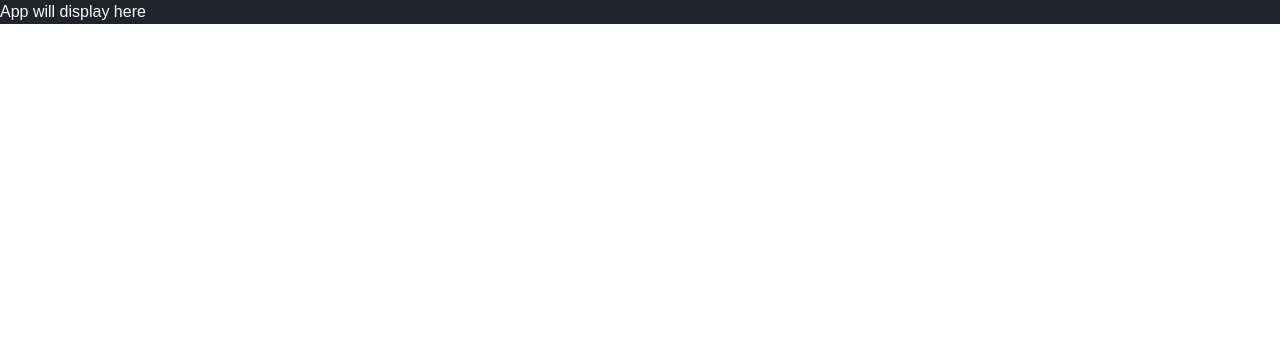
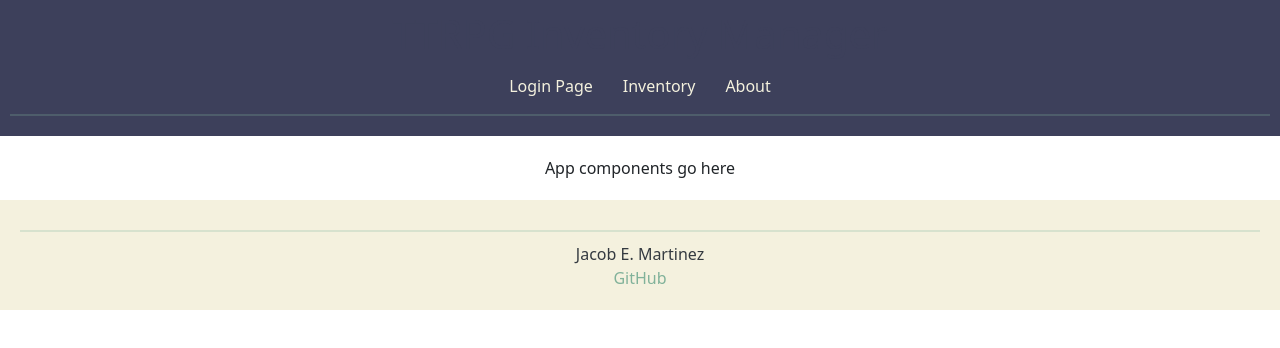
Before and after one commit to Jacobadia/startup, a React (Vite) app: page / in a window 1280 px wide. Shown: the top 348 px of the page. Built offline with nearby package versions, Linux system fonts and the light colour scheme.

Commit message:
Create App component

```diff
--- a/about.html
+++ b/about.html
@@ -12,7 +12,7 @@
     <link rel="icon" href="icons8-suitcase-32.png" />
 
     <link rel="stylesheet" href="main.css" />
-    <link rel="stylesheet" href="About.css" />
+    <link rel="stylesheet" href="about.css" />
   </head>
 
   <body>
--- a/inventory.html
+++ b/inventory.html
@@ -11,7 +11,7 @@
     <title>TTRPG Inventory Manager</title>
     <link rel="icon" href="icons8-suitcase-32.png" />
 
-    <link rel="stylesheet" href="main.css" />
+    <link rel="stylesheet" href="app.css" />
     <link rel="stylesheet" href="inventory.css" />
   </head>
 
--- a/login.html
+++ b/login.html
@@ -12,7 +12,7 @@
 
     <link rel="icon" href="icons8-suitcase-32.png" />
 
-    <link rel="stylesheet" href="main.css" />
+    <link rel="stylesheet" href="app.css" />
   </head>
 
   <body>
--- a/src/app.jsx
+++ b/src/app.jsx
@@ -3,5 +3,29 @@ import 'bootstrap/dist/css/bootstrap.min.css';
 import './app.css';
 
 export default function App() {
-  return <div className='body bg-dark text-light'>App will display here</div>;
-}
+    return (
+        <div>
+    <header>
+      <h1>TTRPG Inventory Manager</h1>
+      <nav>
+        <menu>
+          <li><a href="index.html">Login Page</a></li>
+          <li><a href="inventory.html">Inventory</a></li>
+          <li><a href="about.html">About</a></li>
+        </menu>
+      </nav>
+
+      <hr />
+    </header>
+
+        <main>App components go here</main>
+
+    <footer>
+      <hr />
+      <span>Jacob E. Martinez</span>
+      <br />
+      <a href="https://github.com/Jacobadia/startup">GitHub</a>
+    </footer>
+  </div>
+    );
+  }
```
